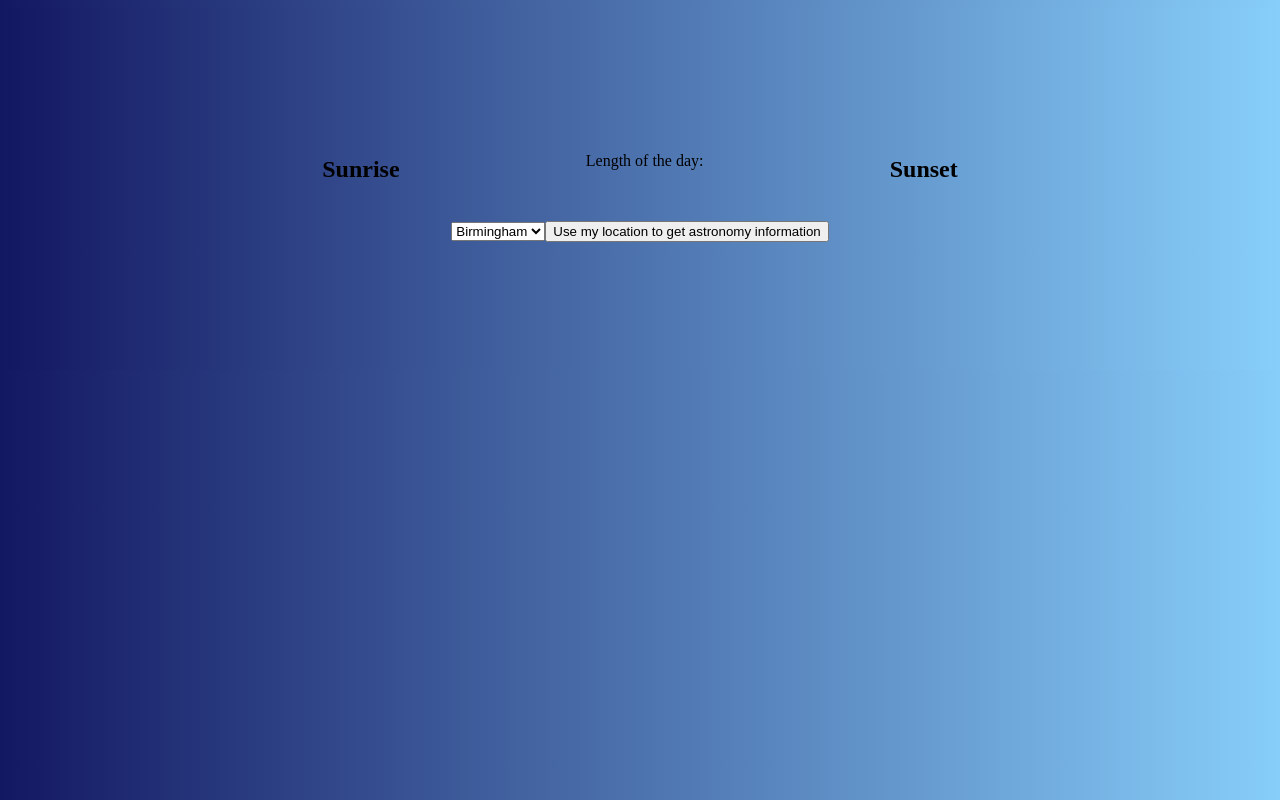
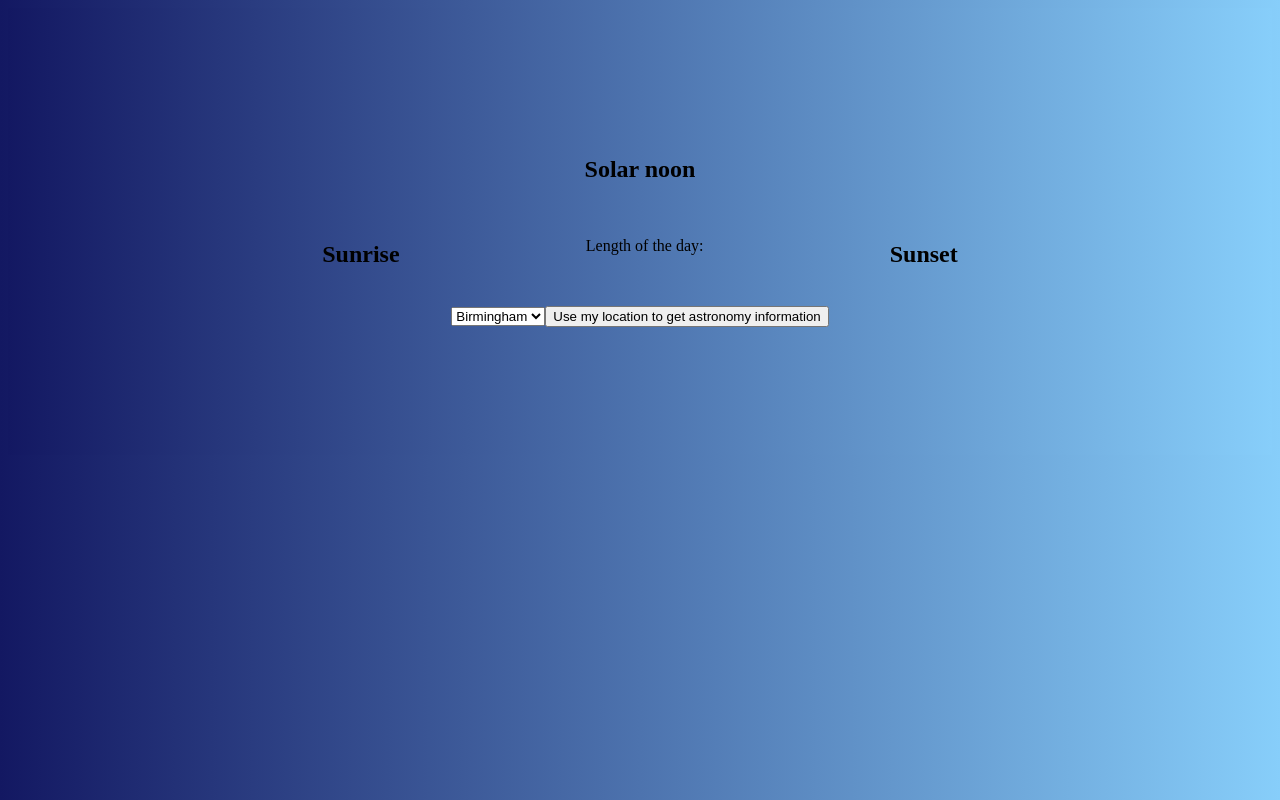
Before and after one commit to WaseemBen6/TomWaseemW7, a React (Create React App) app: page / in a window 1280 px wide. Built offline with nearby package versions, Linux system fonts and the light colour scheme; no server answers.

Commit message:
solar nooon added

```diff
--- a/src/components/Cities/Index.js
+++ b/src/components/Cities/Index.js
@@ -2,6 +2,12 @@ import React from "react";
 
 const Cities = ({ data }) => {
   return (
+    <>
+      <div id="solarnoon" class="suntime">
+        <h2>Solar noon</h2>
+        <p id="solarnoontime">{data.solar_noon}</p>
+        <img src="" alt="" />
+      </div>
       <section id="citiesBox">
         <div id="sunrise" class="suntime">
           <h2>Sunrise</h2>
@@ -17,6 +23,7 @@ const Cities = ({ data }) => {
           <img src="" alt="" />
         </div>
       </section>
+    </>
   );
 };
 
```
Lines whose indentation alone changed are shown as unchanged.
